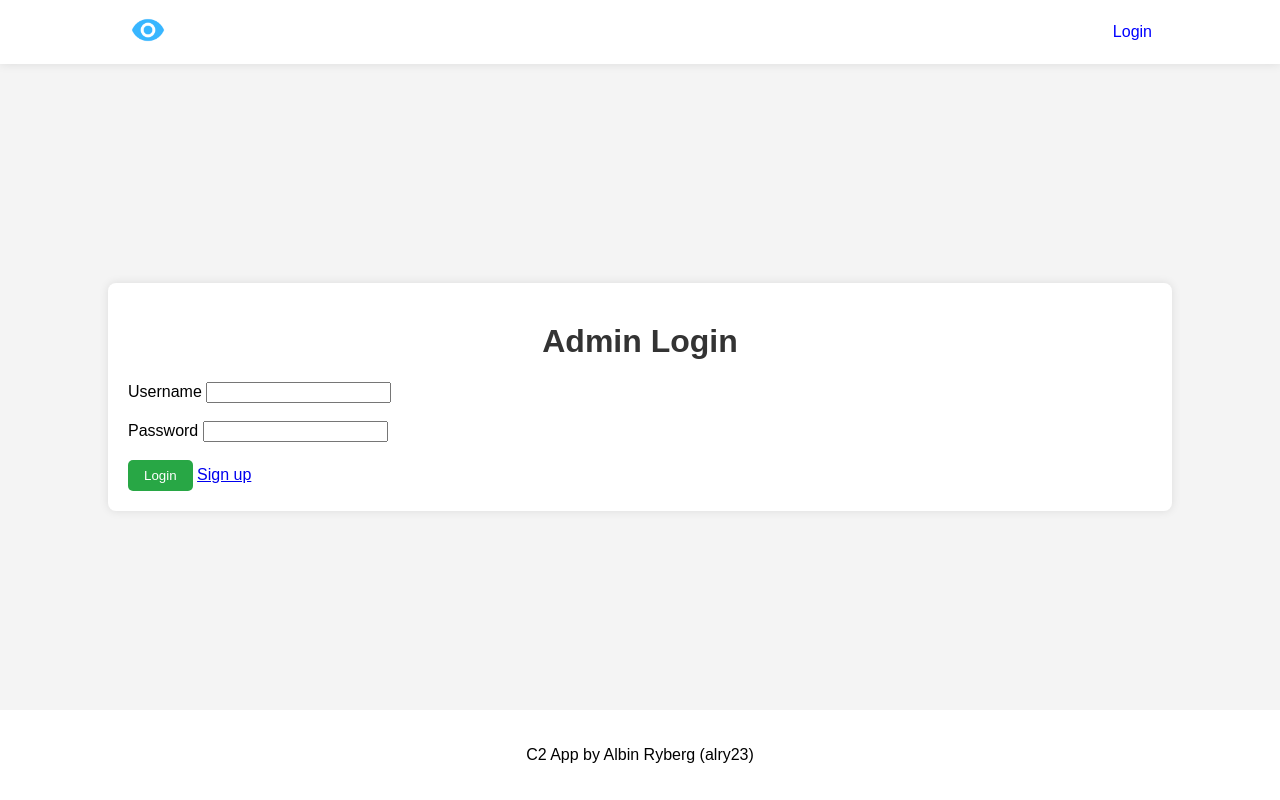
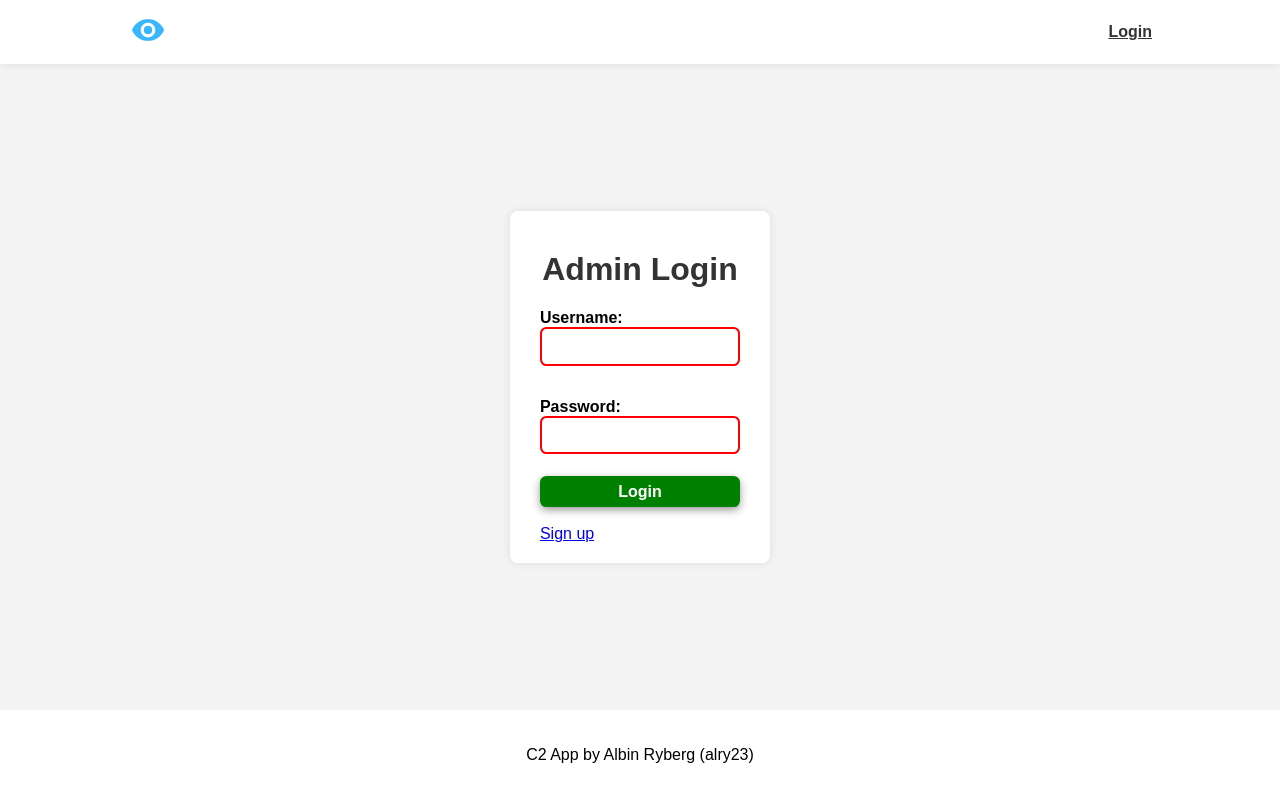
Before and after one commit to albinr/c2app, a Flask app: page /login in a window 1280 px wide. Run offline with Flask 3, Linux system fonts and the light colour scheme.

Commit message:
updated style for forms

```diff
--- a/client/client.py
+++ b/client/client.py
@@ -142,7 +142,7 @@ class ClientApp:
         print(self.os_version)
         print("hardware_id", self.hardware_id)
         # print(self.geo_location)
-        # print(self.installed_apps)
+        print(self.installed_apps)
 
 
 if __name__ == "__main__":
--- a/client/hardware_id.txt
+++ b/client/hardware_id.txt
@@ -1 +1 @@
-bb77f97a-7aba-11ef-a011-efb03faa974e
+55c97bf4-7bea-11ef-a011-efb03faa974e
--- a/server/static/styles/style.css
+++ b/server/static/styles/style.css
@@ -25,7 +25,7 @@ h1 {
 }
 
 .container {
-    width: 80%;
+    max-width: 80%;
     margin: 0 auto;
     padding: 20px;
     background-color: white;
@@ -39,10 +39,10 @@ footer {
     justify-content: center;
     background-color: white;
     padding: 20px 0;
+    margin-top: 20px;
 }
 
 /* Nav */
-
 nav {
     background-color: white;
     box-shadow: 0 0 10px rgba(0, 0, 0, 0.1);
@@ -65,10 +65,11 @@ nav ul {
 nav ul li a {
     text-decoration: none;
     color: #333;
+    font-weight: 600;
 }
 
 nav ul li.active a {
-    color: blue;
+    text-decoration: underline;
 }
 
 /* Table Styles */
@@ -100,7 +101,7 @@ nav ul li.active a {
 }
 
 /* Button Styles */
-button {
+/* button {
     padding: 8px 16px;
     background-color: #28a745;
     color: white;
@@ -120,10 +121,111 @@ button.delete {
 
 button.delete:hover {
     background-color: #c82333;
+} */
+
+.button {
+    color: darkgray;
+    background-color: white;
+    border: none;
+    text-decoration: none;
+    box-sizing: border-box;
+    display: inline-block;
+    font-size: 16px;
+    font-weight: 600;
+    padding: 0.4rem 1rem;
+    text-align: center;
+    border-radius: 0.4rem;
+    box-shadow: rgba(0, 0, 0, 0.4) 0 3px 8px;
 }
 
+.button:hover {
+    background-color: darken(white, 30%);
+    background-image: none;
+    box-shadow: none;
+}
+
+.button:active {
+    background-color: darken(white, 35%);
+    background-image: none;
+    box-shadow: inset 0 2px 4px rgba(red(black), green(black), blue(black), 0.15);
+}
+
+.full-width-button {
+    width: 100%;
+    display: block;
+    /* margin-bottom: $body-font-size * $line-height; */
+}
+
+.blue-button {
+    color: #fff;
+    background-color: blue;
+    /* background-image: linear-gradient(blue, darken($blue, 20%)); */
+    border-color: darken(blue, 20%);
+}
+
+.blue-button:hover {
+    background-color: darken(blue, 30%);
+    background-image: none;
+}
+
+.blue-button:active {
+    background-color: darken(blue, 35%);
+    background-image: none;
+}
+
+.red-button {
+    color: #fff;
+    background-color: red;
+    /* // background-image: linear-gradient(red, darken(red, 20%)); */
+    border-color: darken(red, 20%);
+}
+
+.red-button:hover {
+    background-color: darken(red, 30%);
+    background-image: none;
+}
+
+.red-button:active {
+    background-color: darken(red, 35%);
+    background-image: none;
+}
+
+.yellow-button {
+    color: #fff;
+    background-color: yellow;
+    /*background-image: linear-gradient(yellow, darken(yellow, 20%)); */
+    border-color: darken(yellow, 20%);
+}
+
+.yellow-button:hover {
+    background-color: darken(yellow, 30%);
+    background-image: none;
+}
+
+.yellow-button:active {
+    background-color: darken(yellow, 35%);
+    background-image: none;
+}
+
+.green-button {
+    color: #fff;
+    background-color: green;
+    /* // background-image: linear-gradient(green, darken(green, 20%)); */
+    border-color: darken(green, 20%);
+}
+
+.green-button:hover {
+    background-color: darken(green, 30%);
+    background-image: none;
+}
+
+.green-button:active {
+    background-color: darken(green, 35%);
+    background-image: none;
+}
+
+
 /* Logs */
-
 .log-container {
     display: flex;
     flex-direction: column-reverse;
@@ -137,3 +239,62 @@ button.delete:hover {
     font-family: monospace;
     white-space: pre-wrap;
 }
+
+/* Form */
+.form .button {
+    margin-top: 12px;
+}
+
+.form {
+    margin: 0 10px;
+}
+
+.input {
+    color: lighten(black, 30%);
+    display: block;
+    border: 1px solid #ccc;
+    background-color: lighten(white, 20%);
+    border-radius: 0.4rem;
+    padding: 0.6rem;
+    box-sizing: border-box;
+    width: 100%;
+    margin-bottom: 1.4rem;
+    text-align: center;
+}
+
+.input::placeholder {
+    color: black;
+    opacity: 1;
+}
+
+.input::-ms-input-placeholder {
+    color: black
+}
+
+.input:valid {
+    border: 2px solid green;
+}
+
+.input:invalid {
+    border: 2px solid red;
+}
+
+@media (max-width: 667px) {
+    .input {
+        width: 100%;
+    }
+}
+
+.input-label {
+    font-weight: bold;
+    margin: 2rem 0 0;
+    display: block;
+}
+
+.input-label:first-of-type {
+    margin: 1rem 0 0;
+}
+
+.input-label::after {
+    content: ":";
+}
--- a/server/templates/devices.html
+++ b/server/templates/devices.html
@@ -23,7 +23,7 @@
                 <td>{{ device.last_heartbeat or 'No heartbeats yet' }}</td>
                 <td>
                     <form action="{{ url_for('routes.post_delete_device', id=device.id) }}" method="POST" style="display:inline;">
-                        <button type="submit" class="delete">Delete</button>
+                        <button type="submit" class="button red-button">Delete</button>
                     </form>
                 </td>
             </tr>
--- a/server/templates/header.html
+++ b/server/templates/header.html
@@ -7,6 +7,8 @@
     <meta name="viewport" content="width=device-width, initial-scale=1, shrink-to-fit=no">
 
     <title>C2 App (alry23)</title>
+
+    <link rel="icon" type="image/x-icon" href="{{ url_for('static', filename='images/blueeye.png') }}">
 
     <link rel="stylesheet"
         href="https://fonts.googleapis.com/css2?family=Material+Symbols+Outlined:opsz,wght,FILL,GRAD@20..48,100..700,0..1,-50..200" />
@@ -22,7 +24,7 @@
             {%- if current_user.is_authenticated %}
             <li {%- if request.path=="/devices" %} class="active" {% endif %}><a
                     href="{{ url_for('routes.devices') }}">Devices</a></li>
-            <li><a href="{{ url_for('routes.view_logs') }}">Server Logs</a></li>
+            <li {%- if request.path=="/logs" %} class="active" {% endif %}><a href="{{ url_for('routes.view_logs') }}">Server Logs</a></li>
             <li><a href="{{ url_for('routes.logout') }}">Logout</a></li>
             {%- else %}
             <li {%- if request.path=="/login" %} class="active" {% endif %}><a
--- a/server/templates/index.html
+++ b/server/templates/index.html
@@ -1,6 +1,7 @@
 {% include 'header.html' %}
 
 <div class="container">
+    <img src="{{ url_for('static', filename='images/blueeye.png') }}" width="100" alt="blue eye">
     <h1>C2 App</h1>
 </div>
 
--- a/server/templates/login.html
+++ b/server/templates/login.html
@@ -1,15 +1,15 @@
 {% include 'header.html' %}
 
 <div class="container">
+
     <h1>Admin Login</h1>
-    <form action="{{ url_for('routes.login') }}" method="POST">
-        <label for="username">Username</label>
-        <input type="text" name="username" id="username" required>
-        <br><br>
-        <label for="password">Password</label>
-        <input type="password" name="password" id="password" required>
-        <br><br>
-        <button type="submit">Login</button>
+    <form action="{{ url_for('routes.login') }}" class="form" method="POST">
+        <label for="username" class="input-label">Username</label>
+        <input type="text" name="username" id="username" class="input" required>
+        <label for="password" class="input-label">Password</label>
+        <input type="password" name="password" id="password" class="input" required>
+        <button type="submit" class="button green-button full-width-button">Login</button>
+        <br>
         <a href="{{ url_for('routes.signup') }}">Sign up</a>
     </form>
 
--- a/server/templates/single-device.html
+++ b/server/templates/single-device.html
@@ -23,6 +23,9 @@
 
     <p><strong>Last Heartbeat:</strong> {{ device.last_heartbeat or "No heartbeats yet" }}</p>
     <p><strong>Timestamp:</strong> {{ device.timestamp }}</p>
+    <form action="{{ url_for('routes.post_delete_device', id=device.id) }}" method="POST" style="display:inline;">
+        <button type="submit" class="button red-button">Delete Device</button>
+    </form>
 
 </div>
 
```
Also changed, not shown: server/templates/signup.html (+6 -6 lines), server/instance/sqlite.db, server/static/images/blueeye.png, 1 other file.
